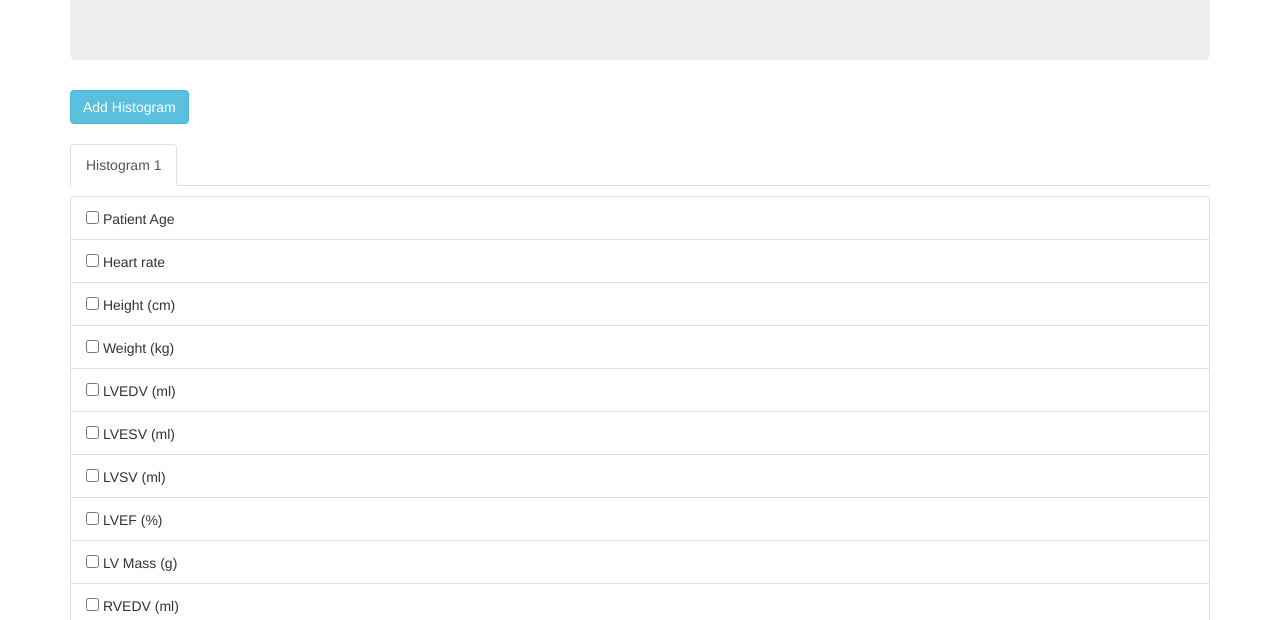
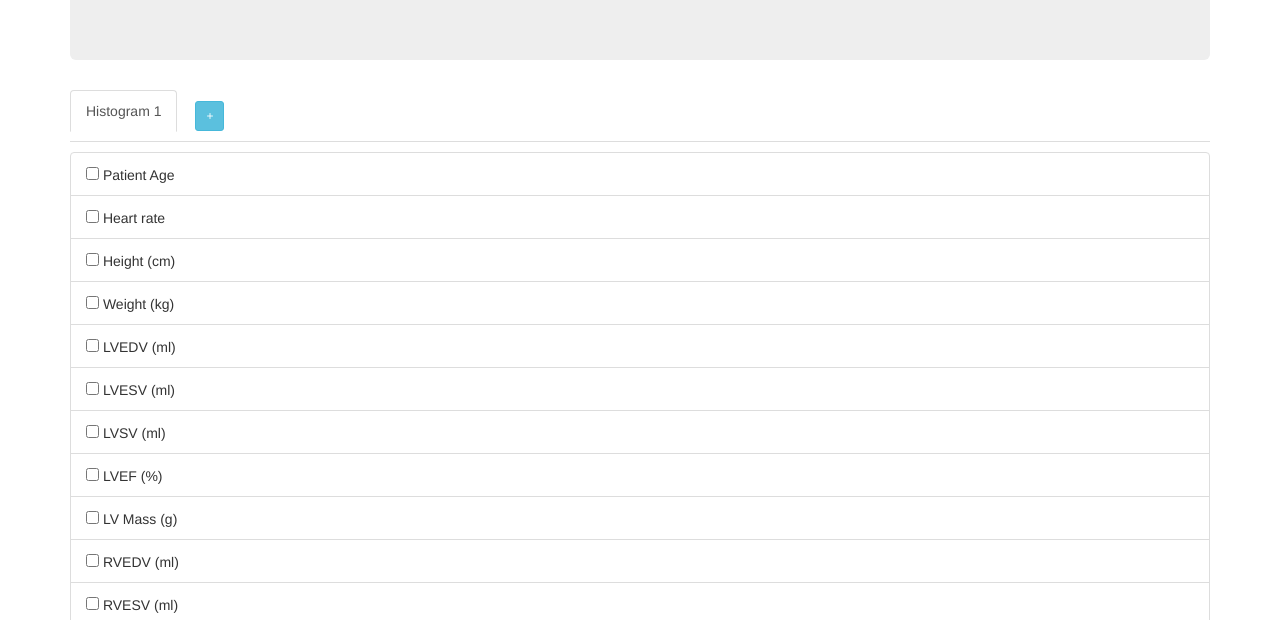
Before and after one commit to athenarc/smpc-analytics, a website: page web/frontend/index.html in a window 1280 px wide. Shown: the part 180-800 px from the top of the page. Drawn offline with nearby package versions, Linux system fonts and the light colour scheme; some packages are replaced by stand-ins of ours; a script that the page names is missing.

Commit message:
Change add histogram button to browser-like style

```diff
--- a/web/frontend/index.html
+++ b/web/frontend/index.html
@@ -21,11 +21,12 @@
     </div>
 
     <div class="card"><div class="card-body">
-      <a href="#" id="btnAdd"><input type="submit" class="btn btn-info" value="Add Histogram" id="tabButton"></input></a>
-      <br><br>
       <ul class="nav nav-tabs active" id="tabs">
           <li class="nav-item active">
             <a class="nav-link active" href="#tab1" id="tab1-tab" data-toggle="tab">Histogram 1</a>
+          </li>
+          <li class="nav-item">
+            <a href="#" id="btnAdd"><input type="submit" onclick="addTab()" class="btn btn-info btn-sm" value="+" id="tabButton"></input></a>
           </li>
       </ul>
       <div class="tab-content">
--- a/web/frontend/logic.js
+++ b/web/frontend/logic.js
@@ -1,6 +1,8 @@
-$(document).ready(function(){
-$('#btnAdd').click(function (e) {
-    	var nextTab = $('#tabs li').length+1;
+function addTab() {
+  var nextTab = $('#tabs li').length;
+
+  var add_btn = document.getElementById('btnAdd');
+  add_btn.parentElement.remove();
 
   // create the tab
   $('<li class="nav-item"><a class="nav-link" href="#tab'+nextTab+'" id="tab'+nextTab+'-tab" data-toggle="tab">Histogram '+nextTab+'</a></li>').appendTo('#tabs');
@@ -177,10 +179,11 @@ $('#btnAdd').click(function (e) {
   // make the new tab active
   $('#tabs a:last').tab('show');
   assignButtons();
-  });
+
+  $('<li class="nav-item"><a href="#" id="btnAdd"><input type="submit" onclick="addTab()" class="btn btn-info btn-sm" value="+" id="tabButton"></input></a></li>').appendTo('#tabs');
 
   $('.selectpicker').selectpicker();
-});
+}
 
 function assignButtons(){
     var checkboxes = document.querySelectorAll('input[name="attributes"]');
```
Lines whose indentation alone changed are shown as unchanged.
